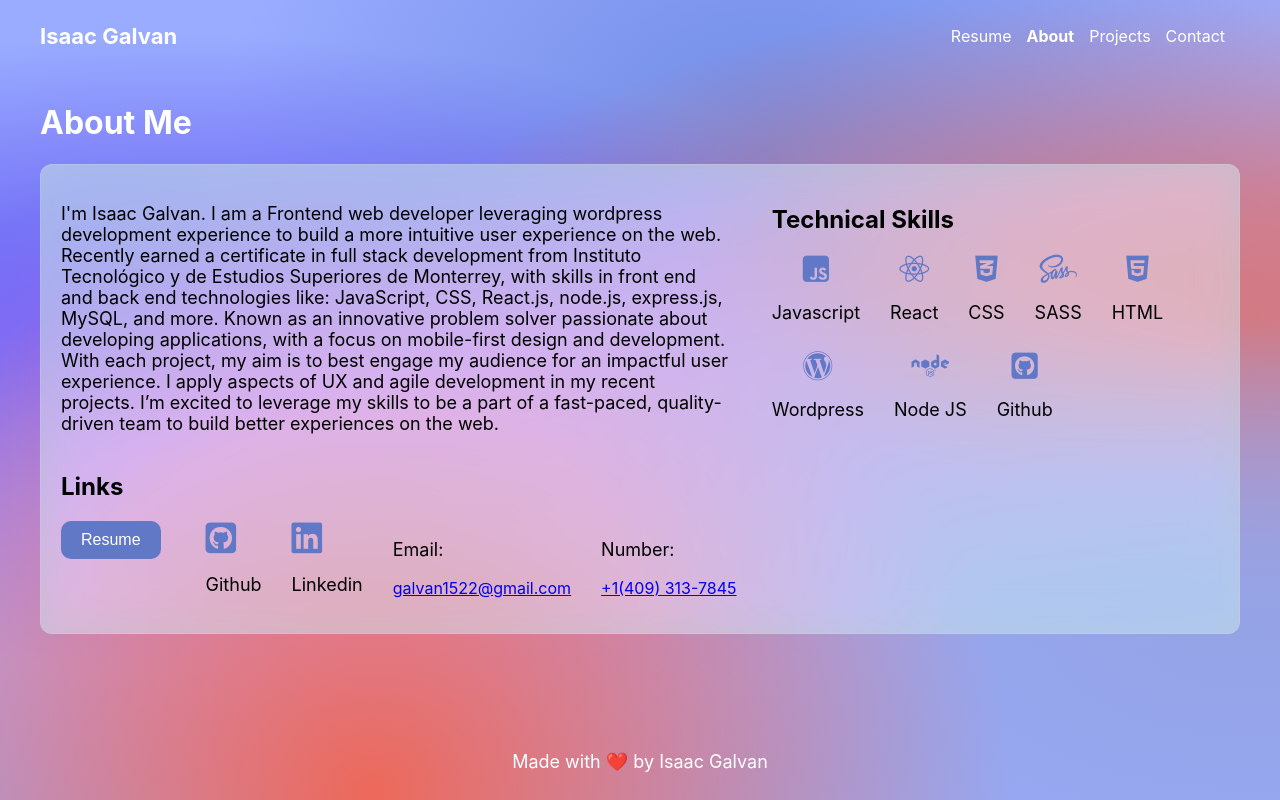
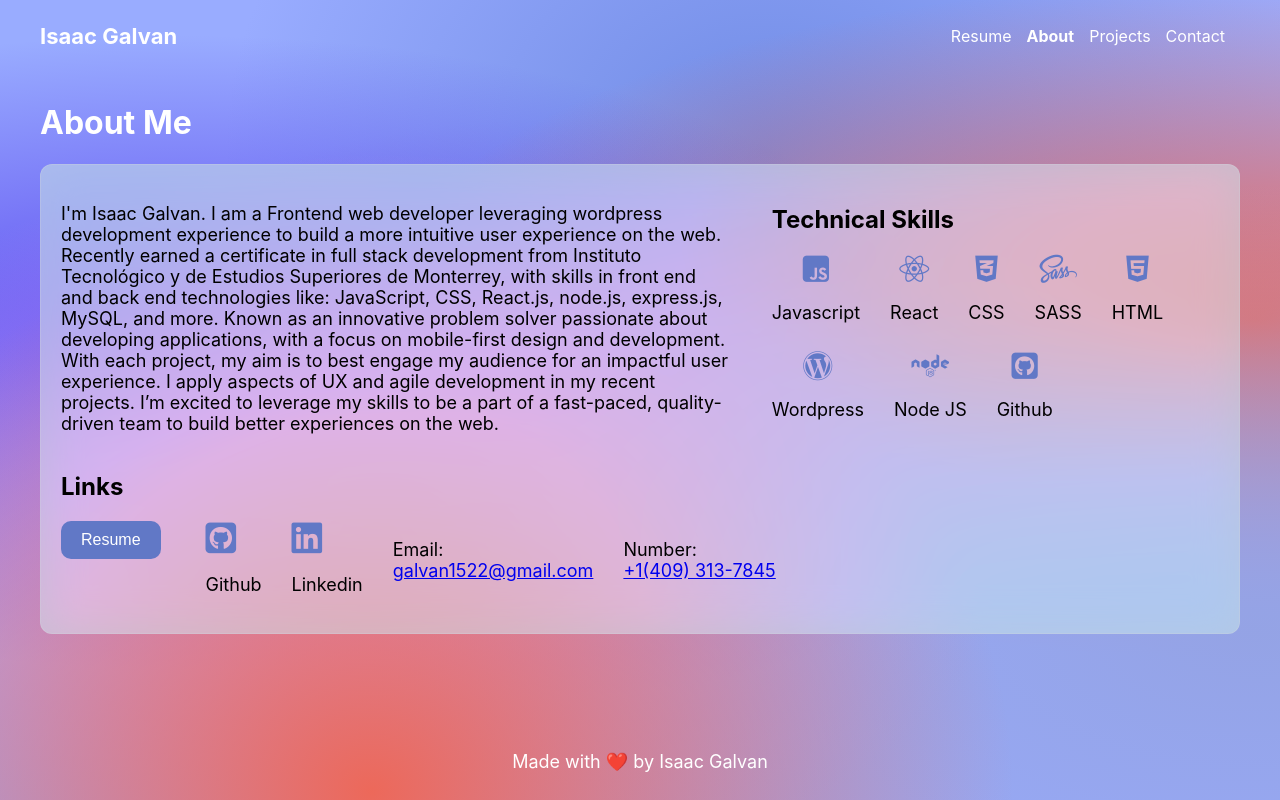
Before and after one commit to isaacgalvan10/react-portfolio, a React (Create React App) app: page / in a window 1280 px wide. Built offline with nearby package versions, Linux system fonts and the light colour scheme.

Commit message:
updating about page

```diff
--- a/src/components/pages/About.jsx
+++ b/src/components/pages/About.jsx
@@ -91,12 +91,16 @@ const About = () => {
           </div>
 
           <div>
-            <p>Email:</p>
-            <a href="mailto:galvan1522@gmail.com">galvan1522@gmail.com</a>
+            <p>
+              Email:<br></br>
+              <a href="mailto:galvan1522@gmail.com">galvan1522@gmail.com</a>
+            </p>
           </div>
           <div>
-            <p>Number:</p>
-            <a href="tel:+14093137845">+1(409) 313-7845</a>
+            <p>
+              Number:<br></br>
+              <a href="tel:+14093137845">+1(409) 313-7845</a>
+            </p>
           </div>
         </div>
       </div>
```
